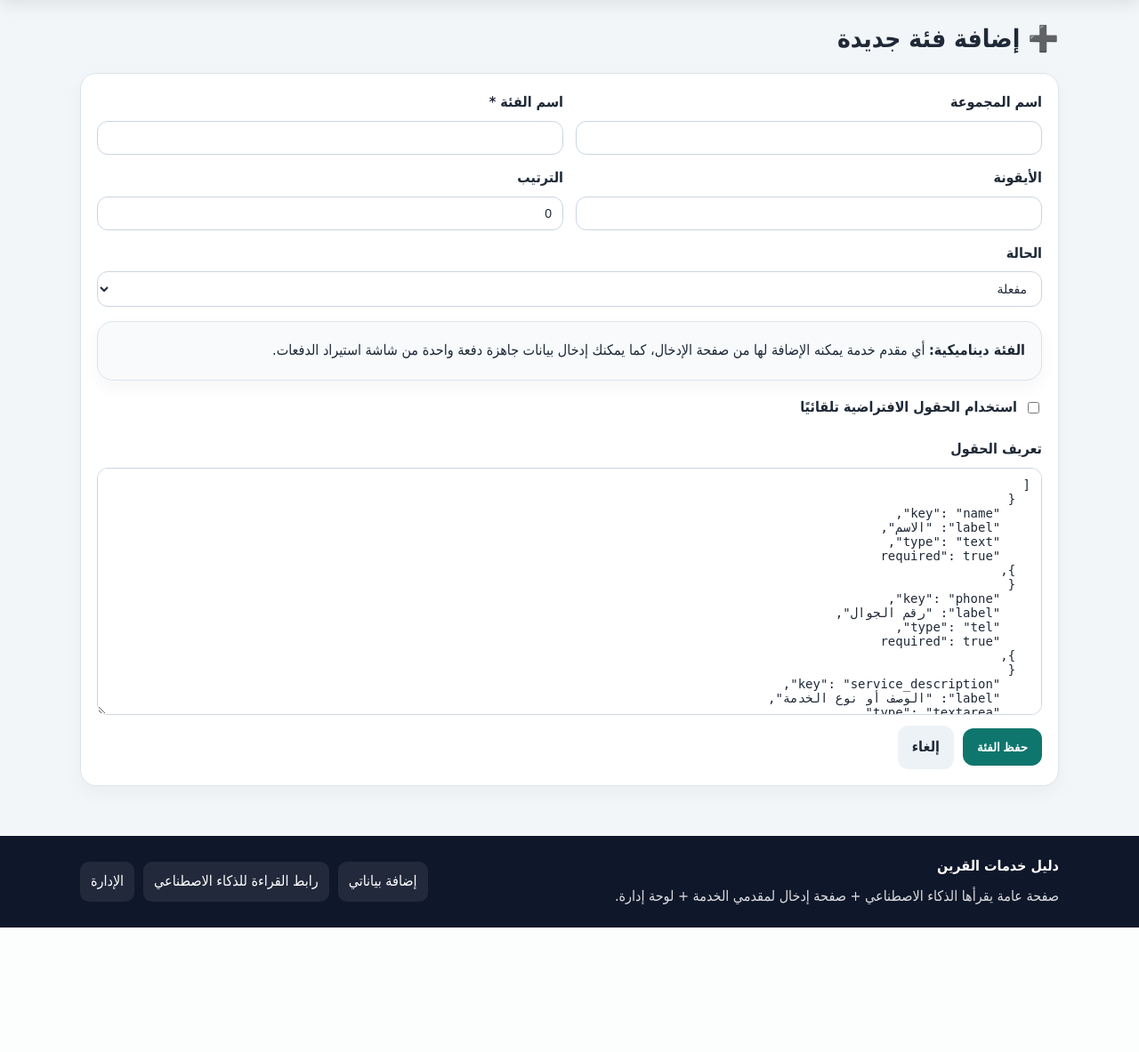
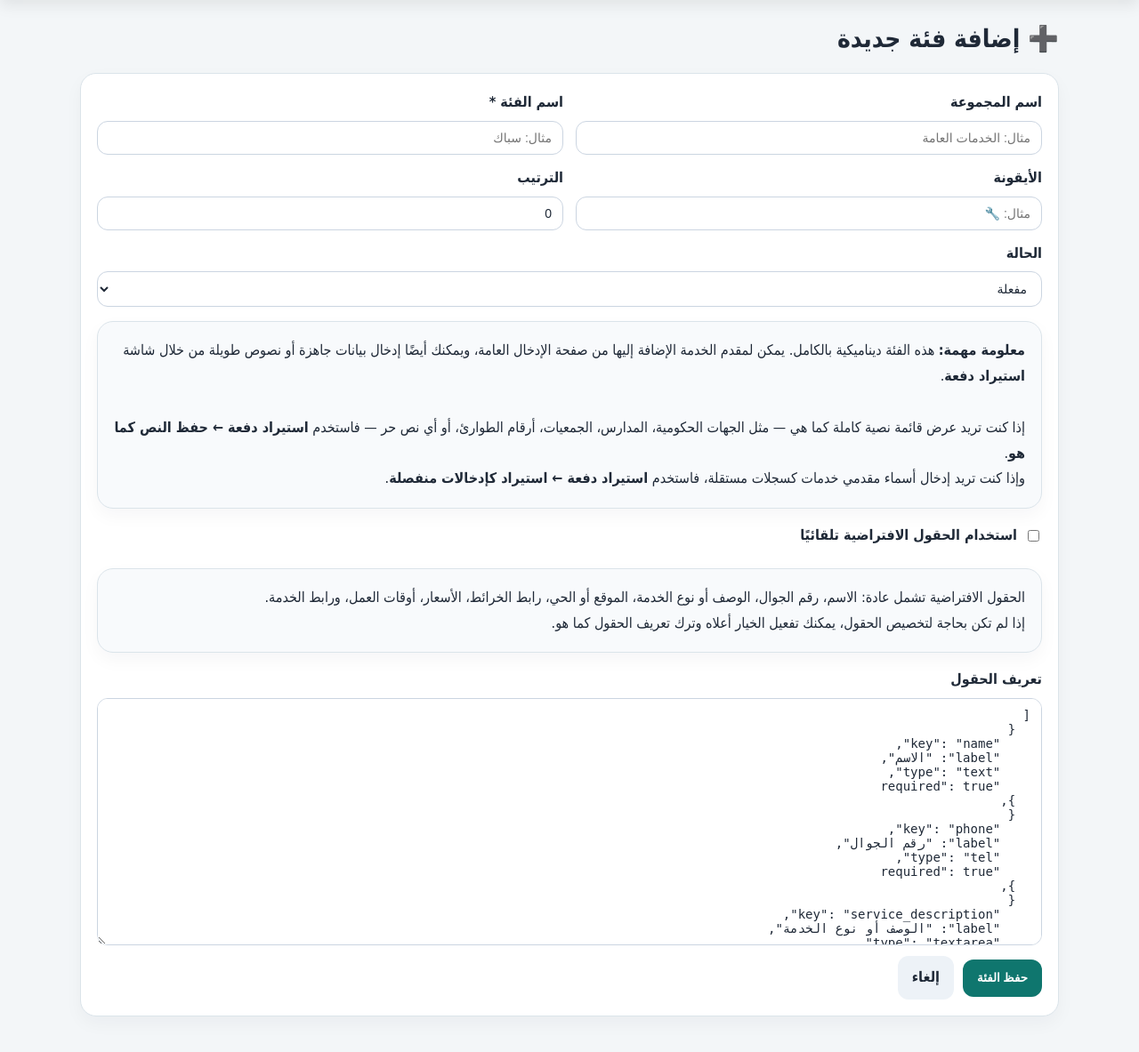
Before and after one commit to fz0fz0fz/dalil-qurain, a Flask app: page /admin/categories/new in a window 1280 px wide. Shown: the part 114-1297 px from the top of the page at 89% size. Before the commit the page ends 1157 px from the top, so only its background shows below. Run offline with Flask 3, Linux system fonts and the light colour scheme; the visitor is signed in with stand-in values (Sample User, id 1).

Commit message:
Update Category_form.html

```diff
--- a/templates/admin/Category_form.html
+++ b/templates/admin/Category_form.html
@@ -1,5 +1,6 @@
 {% extends "base.html" %}
 {% block title %}{{ 'إضافة فئة' if is_new else 'تعديل فئة' }}{% endblock %}
+
 {% block content %}
 <h1>{{ '➕ إضافة فئة جديدة' if is_new else '✏️ تعديل الفئة' }}</h1>
 
@@ -7,18 +8,18 @@
     <div class="form-row two-cols">
         <div class="form-group">
             <label for="group_name">اسم المجموعة</label>
-            <input type="text" name="group_name" id="group_name" value="{{ category.group_name or '' }}">
+            <input type="text" name="group_name" id="group_name" value="{{ category.group_name or '' }}" placeholder="مثال: الخدمات العامة">
         </div>
         <div class="form-group">
             <label for="name">اسم الفئة *</label>
-            <input type="text" name="name" id="name" value="{{ category.name or '' }}" required>
+            <input type="text" name="name" id="name" value="{{ category.name or '' }}" required placeholder="مثال: سباك">
         </div>
     </div>
 
     <div class="form-row two-cols">
         <div class="form-group">
             <label for="icon">الأيقونة</label>
-            <input type="text" name="icon" id="icon" value="{{ category.icon or '' }}">
+            <input type="text" name="icon" id="icon" value="{{ category.icon or '' }}" placeholder="مثال: 🔧">
         </div>
         <div class="form-group">
             <label for="display_order">الترتيب</label>
@@ -35,24 +36,53 @@
     </div>
 
     <div class="notice-box">
-        <strong>الفئة ديناميكية:</strong>
-        أي مقدم خدمة يمكنه الإضافة لها من صفحة الإدخال، كما يمكنك إدخال بيانات جاهزة دفعة واحدة من شاشة استيراد الدفعات.
+        <strong>معلومة مهمة:</strong>
+        هذه الفئة ديناميكية بالكامل. يمكن لمقدم الخدمة الإضافة إليها من صفحة الإدخال العامة،
+        ويمكنك أيضًا إدخال بيانات جاهزة أو نصوص طويلة من خلال شاشة
+        <strong>استيراد دفعة</strong>.
+        <br><br>
+        إذا كنت تريد عرض قائمة نصية كاملة كما هي — مثل الجهات الحكومية، المدارس، الجمعيات، أرقام الطوارئ، أو أي نص حر — فاستخدم
+        <strong>استيراد دفعة ← حفظ النص كما هو</strong>.
+        <br>
+        وإذا كنت تريد إدخال أسماء مقدمي خدمات كسجلات مستقلة، فاستخدم
+        <strong>استيراد دفعة ← استيراد كإدخالات منفصلة</strong>.
     </div>
 
     <div class="form-group inline-check">
-        <label><input type="checkbox" name="use_default_fields" value="1"> استخدام الحقول الافتراضية تلقائيًا</label>
+        <label>
+            <input type="checkbox" name="use_default_fields" value="1">
+            استخدام الحقول الافتراضية تلقائيًا
+        </label>
+    </div>
+
+    <div class="notice-box">
+        الحقول الافتراضية تشمل عادة:
+        الاسم، رقم الجوال، الوصف أو نوع الخدمة، الموقع أو الحي، رابط الخرائط، الأسعار، أوقات العمل، ورابط الخدمة.
+        <br>
+        إذا لم تكن بحاجة لتخصيص الحقول، يمكنك تفعيل الخيار أعلاه وترك تعريف الحقول كما هو.
     </div>
 
     <div class="form-group">
         <label for="field_schema_text">تعريف الحقول</label>
-        <textarea name="field_schema_text" id="field_schema_text" rows="16">{{ schema_text }}</textarea>
+        <textarea name="field_schema_text" id="field_schema_text" rows="16" placeholder='[
+  {
+    "key": "name",
+    "label": "الاسم",
+    "type": "text",
+    "required": true
+  }
+]'>{{ schema_text }}</textarea>
     </div>
 
     <div class="hero-actions">
         <button type="submit" class="btn-primary">حفظ الفئة</button>
+
         {% if not is_new and category.id %}
-            <a href="{{ url_for('admin_bulk_import_category', category_id=category.id) }}" class="btn-secondary">استيراد دفعة</a>
+            <a href="{{ url_for('admin_bulk_import_category', category_id=category.id) }}" class="btn-secondary">
+                استيراد دفعة
+            </a>
         {% endif %}
+
         <a href="{{ url_for('admin_categories') }}" class="btn-secondary">إلغاء</a>
     </div>
 </form>
```
